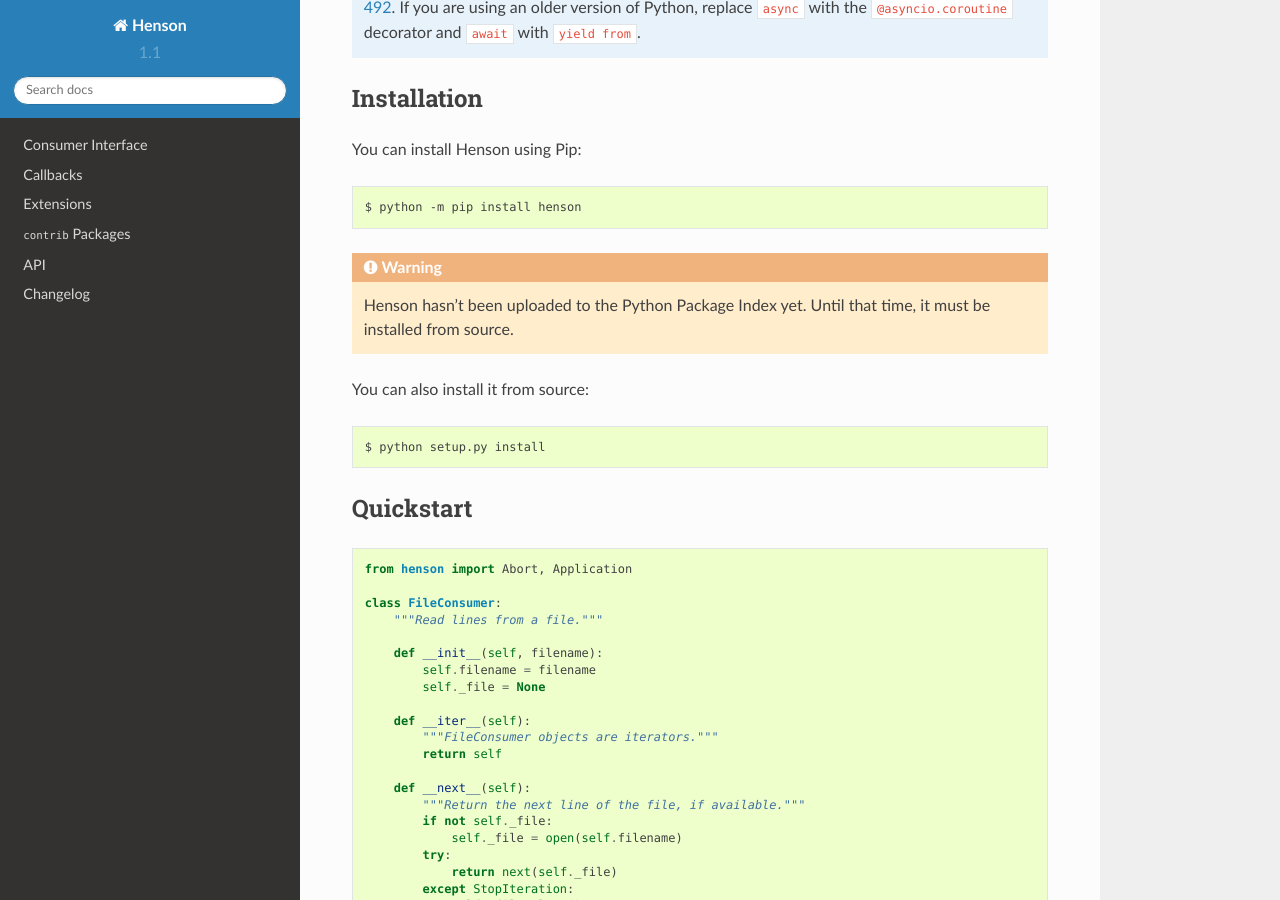
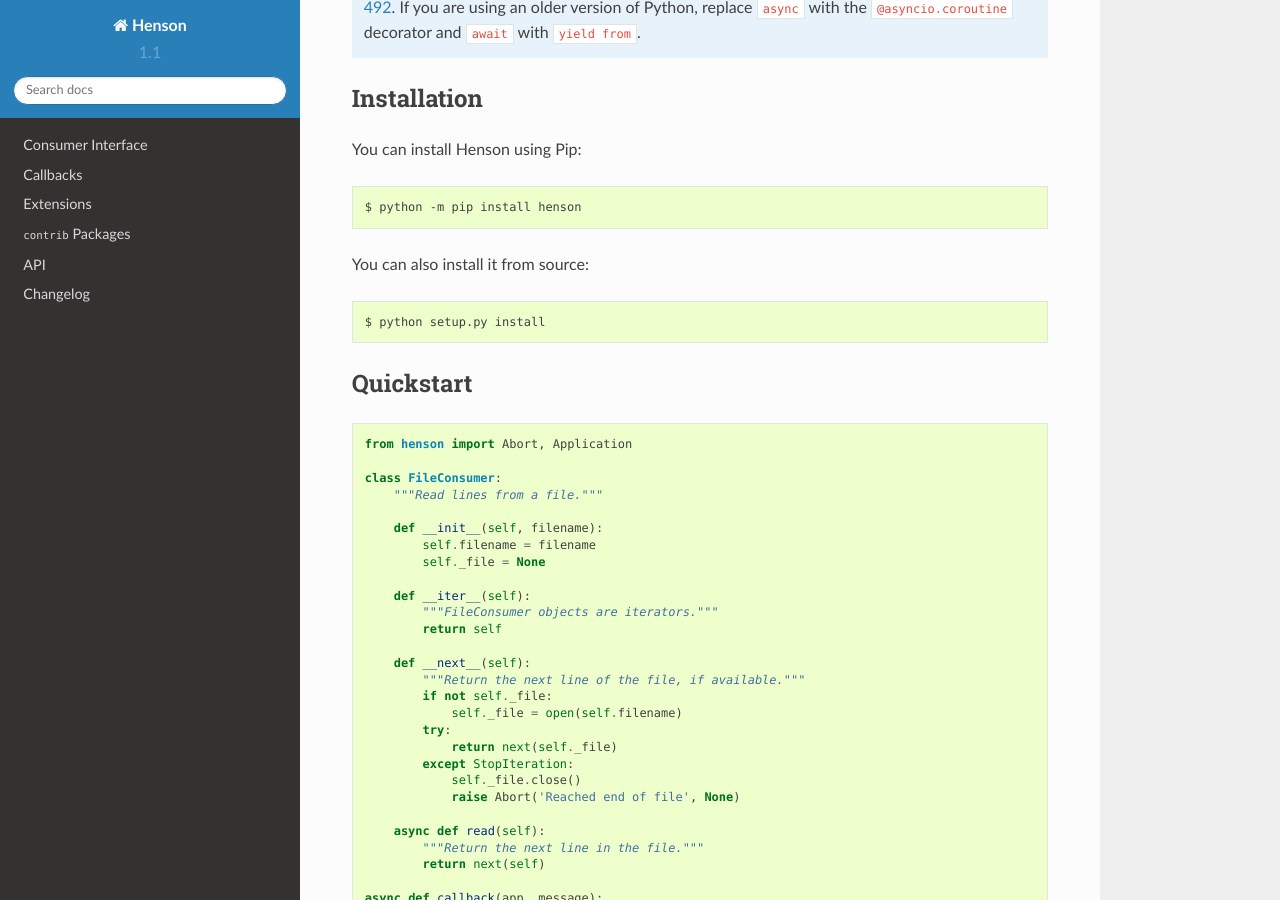
Before and after one commit to iheartradio/Henson, a Sphinx documentation site: the page built from docs/index.rst, in a window 1280 px wide and 900 px high, scrolled down 750 px. Built offline with Sphinx 7.4.7 and the Read the Docs theme 2.0.0, drawn with Linux system fonts in a browser that asks for light colours.

Commit message:
Remove PyPI warning
Henson is now available on the Cheeseshop so this warning no longer
applies.

```diff
--- a/docs/index.rst
+++ b/docs/index.rst
@@ -26,11 +26,6 @@ Installation
 You can install Henson using Pip::
 
     $ python -m pip install henson
-
-.. warning::
-
-    Henson hasn't been uploaded to the Python Package Index yet. Until that
-    time, it must be installed from source.
 
 You can also install it from source::
 
```
